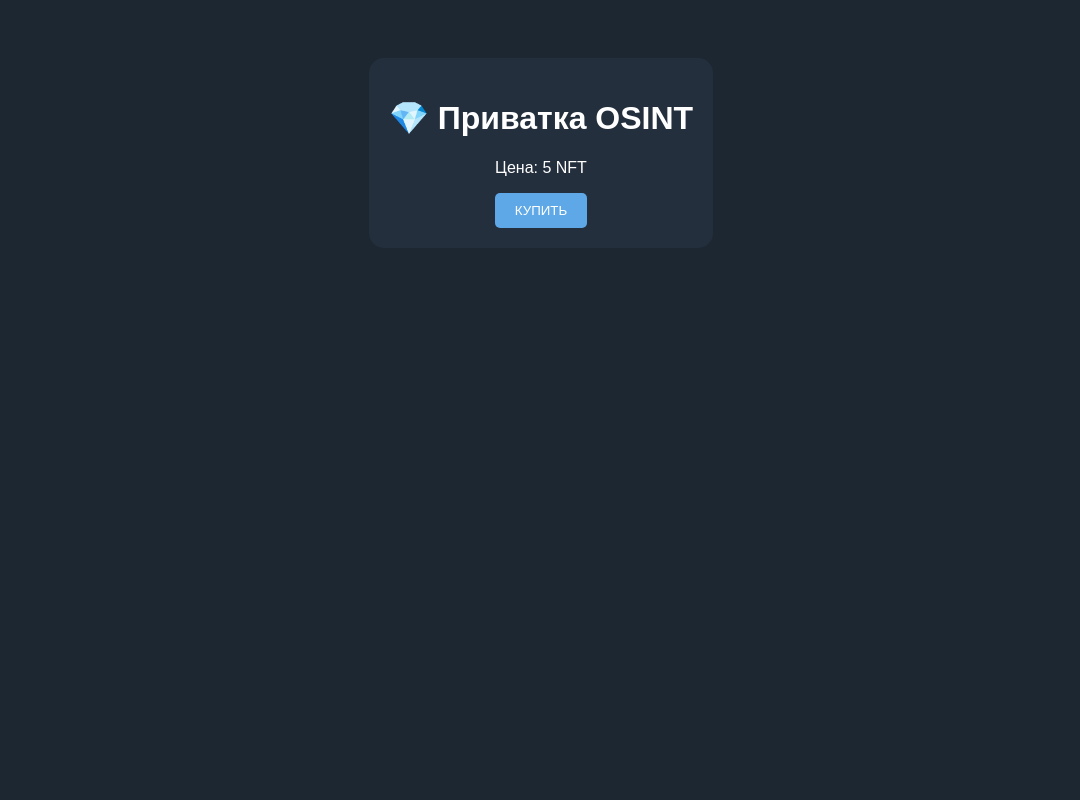
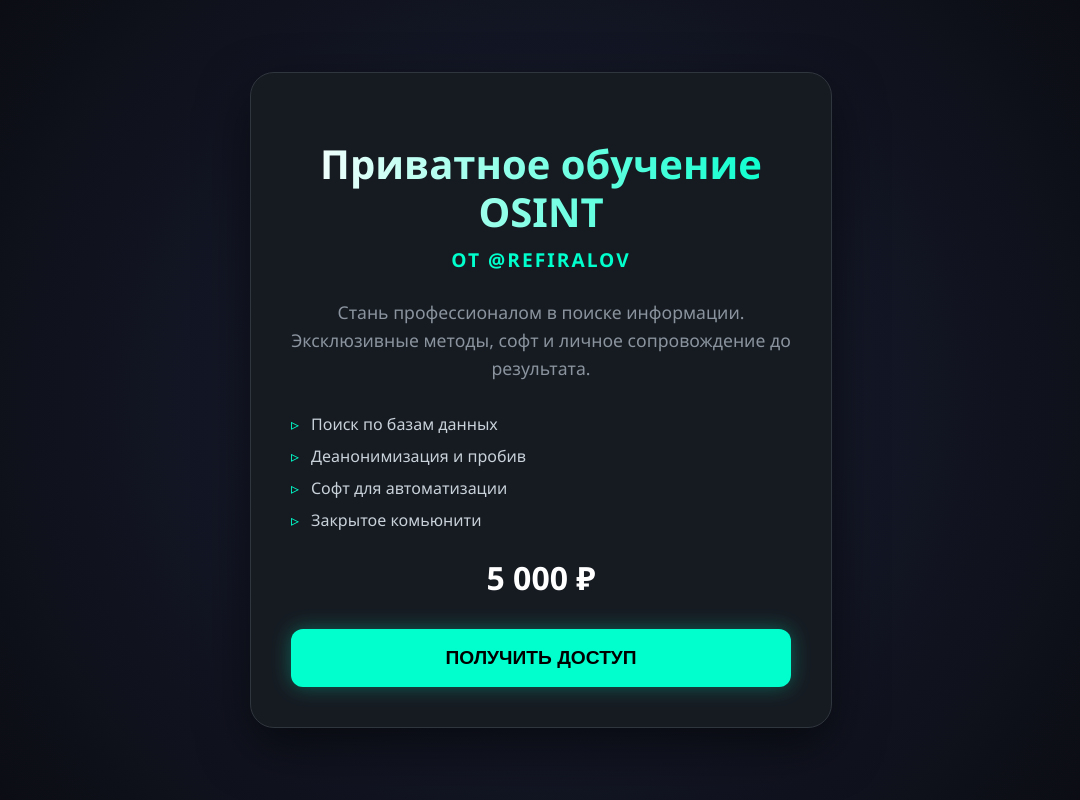
Before and after one commit to kymbattokoeva766-art/refiralovshop, a Flask app: page / in a window 1280 px wide. Shown: the whole page, without its empty margins (99-1179 px from the left). Run offline with Flask 3, Linux system fonts and the light colour scheme.

Commit message:
Update index.html

```diff
--- a/templates/index.html
+++ b/templates/index.html
@@ -2,20 +2,141 @@
 <html lang="ru">
 <head>
     <meta charset="UTF-8">
-    <title>Мой Магазин</title>
+    <meta name="viewport" content="width=device-width, initial-scale=1.0">
+    <title>Приватное обучение от @refiralov</title>
     <style>
-        body { background: #1c2732; color: white; font-family: sans-serif; text-align: center; padding-top: 50px; }
-        .card { background: #242f3d; padding: 20px; border-radius: 15px; display: inline-block; }
-        button { background: #5ea8e8; border: none; padding: 10px 20px; color: white; border-radius: 5px; cursor: pointer; }
+        :root {
+            --primary: #00ffcc;
+            --bg: #0a0b10;
+            --card-bg: #161b22;
+            --text: #e6edf3;
+        }
+
+        body {
+            background-color: var(--bg);
+            color: var(--text);
+            font-family: 'Segoe UI', Roboto, sans-serif;
+            margin: 0;
+            display: flex;
+            align-items: center;
+            justify-content: center;
+            min-height: 100vh;
+            background-image: radial-gradient(circle at 50% 50%, #1a1f35 0%, #0a0b10 100%);
+        }
+
+        .main-card {
+            background: var(--card-bg);
+            padding: 40px;
+            border-radius: 24px;
+            box-shadow: 0 20px 50px rgba(0,0,0,0.5);
+            border: 1px solid #30363d;
+            max-width: 500px;
+            width: 90%;
+            text-align: center;
+            transition: transform 0.3s ease;
+        }
+
+        .main-card:hover {
+            transform: translateY(-5px);
+            border-color: var(--primary);
+        }
+
+        h1 {
+            font-size: 2.5rem;
+            margin-bottom: 10px;
+            background: linear-gradient(90deg, #fff, var(--primary));
+            -webkit-background-clip: text;
+            -webkit-text-fill-color: transparent;
+            font-weight: 800;
+            line-height: 1.2;
+        }
+
+        .author {
+            color: var(--primary);
+            font-weight: bold;
+            font-size: 1.2rem;
+            display: block;
+            margin-bottom: 25px;
+            text-transform: uppercase;
+            letter-spacing: 2px;
+        }
+
+        p {
+            color: #8b949e;
+            line-height: 1.6;
+            margin-bottom: 30px;
+            font-size: 1.1rem;
+        }
+
+        .price-tag {
+            font-size: 2rem;
+            font-weight: bold;
+            margin-bottom: 30px;
+            color: #fff;
+        }
+
+        .buy-btn {
+            background: var(--primary);
+            color: #000;
+            border: none;
+            padding: 18px 40px;
+            font-size: 1.2rem;
+            font-weight: bold;
+            border-radius: 12px;
+            cursor: pointer;
+            width: 100%;
+            transition: all 0.3s ease;
+            text-transform: uppercase;
+            box-shadow: 0 0 20px rgba(0, 255, 204, 0.3);
+        }
+
+        .buy-btn:hover {
+            box-shadow: 0 0 30px rgba(0, 255, 204, 0.6);
+            transform: scale(1.02);
+        }
+
+        .features {
+            text-align: left;
+            margin: 25px 0;
+            padding-left: 20px;
+            list-style: none;
+        }
+
+        .features li {
+            margin-bottom: 10px;
+            color: #c9d1d9;
+            position: relative;
+        }
+
+        .features li::before {
+            content: "▹";
+            position: absolute;
+            left: -20px;
+            color: var(--primary);
+        }
     </style>
 </head>
 <body>
-    <div class="card">
-        <h1>💎 Приватка OSINT</h1>
-        <p>Цена: 5 NFT</p>
-        <form action="/buy/Privatka" method="post">
-            <button type="submit">КУПИТЬ</button>
-        </form>
-    </div>
+
+<div class="main-card">
+    <h1>Приватное обучение OSINT</h1>
+    <span class="author">от @refiralov</span>
+
+    <p>Стань профессионалом в поиске информации. Эксклюзивные методы, софт и личное сопровождение до результата.</p>
+
+    <ul class="features">
+        <li>Поиск по базам данных</li>
+        <li>Деанонимизация и пробив</li>
+        <li>Софт для автоматизации</li>
+        <li>Закрытое комьюнити</li>
+    </ul>
+
+    <div class="price-tag">5 000 ₽</div>
+
+    <form action="/buy/Приватное обучение" method="POST">
+        <button type="submit" class="buy-btn">Получить доступ</button>
+    </form>
+</div>
+
 </body>
 </html>
```
